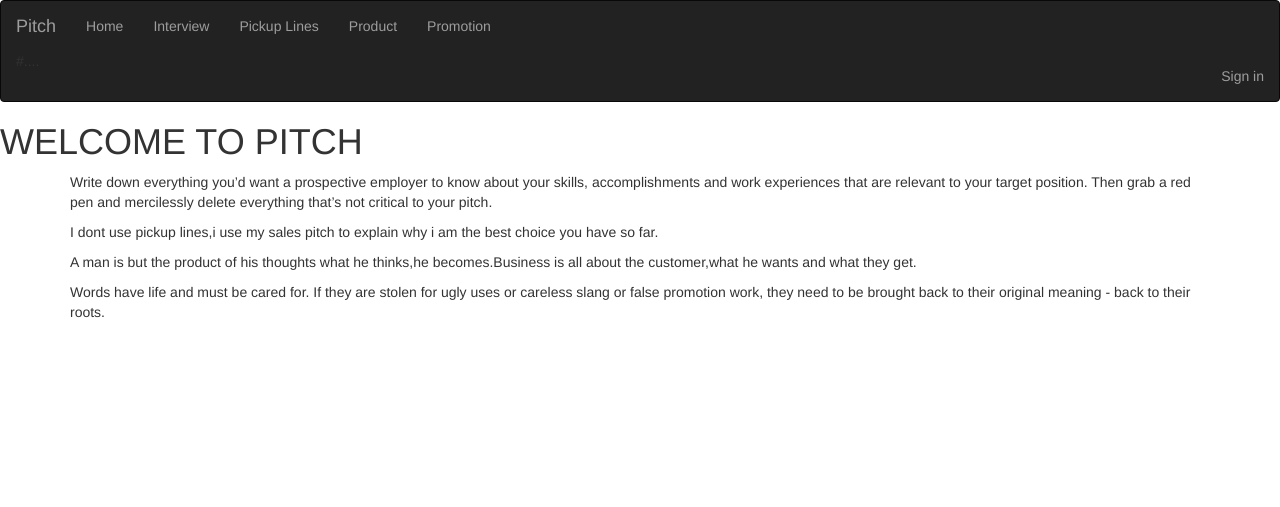
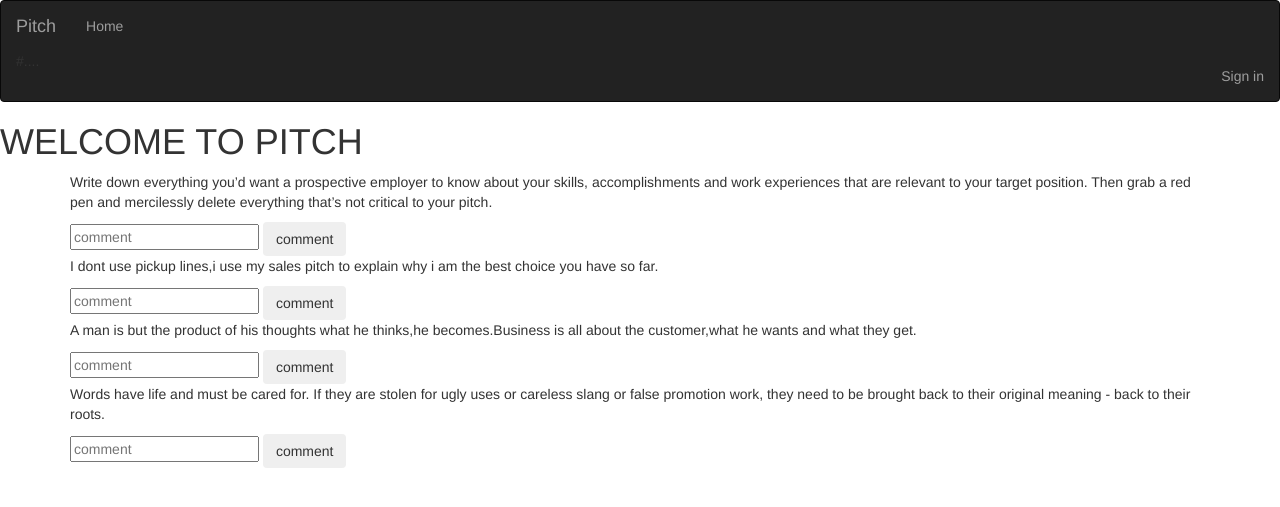
Before and after one commit to lilianwaweru/Pitch, a Flask app: page / in a window 1280 px wide. Shown: the top 507 px of the page. Run offline with Flask 2, Linux system fonts and the light colour scheme; some libraries are stand-ins or nearby versions.

Commit message:
added comment button

```diff
--- a/app/templates/index.html
+++ b/app/templates/index.html
@@ -7,21 +7,37 @@
         <p>
             Write down everything you’d want a prospective employer to know about your skills, accomplishments and work experiences that are relevant to your target position. Then grab a red pen and mercilessly delete everything that’s not critical to your pitch.
         </p>
+        <form>
+                <input type="text"  placeholder="comment" class="form_control">
+                <input type="submit" value="comment" class="btn btn_default">
+            </form>
         </div>
         <div class="pickup-lines">
             <p>
                 I dont use pickup lines,i use my sales pitch to explain why i am the best choice you have so far.
             </p>
+            <form>
+                    <input type="text"  placeholder="comment" class="form_control">
+                    <input type="submit" value="comment" class="btn btn_default">
+                </form>
         </div>
         <div class="product">
             <p>
                 A man is but the product of his thoughts what he thinks,he becomes.Business is all about the customer,what he wants and what they get.
             </p>
+            <form>
+                    <input type="text"  placeholder="comment" class="form_control">
+                    <input type="submit" value="comment" class="btn btn_default">
+                </form>
         </div>
         <div class="promotion">
             <p>
                 Words have life and must be cared for. If they are stolen for ugly uses or careless slang or false promotion work, they need to be brought back to their original meaning - back to their roots.
             </p>
+            <form>
+                    <input type="text"  placeholder="comment" class="form_control">
+                    <input type="submit" value="comment" class="btn btn_default">
+                </form>
         </div>
 
     </div>
--- a/app/templates/navbar.html
+++ b/app/templates/navbar.html
@@ -12,10 +12,7 @@
         <div class="navbar-collapse collapse">
             <ul class="nav navbar-nav">
                 <li><a href="/">Home</a></li>
-                <li><a href="/">Interview</a></li>
-                <li><a href="/">Pickup Lines</a></li>
-                <li><a href="/">Product</a></li>
-                <li><a href="/">Promotion</a></li>
+
         </div>
 
 
```
